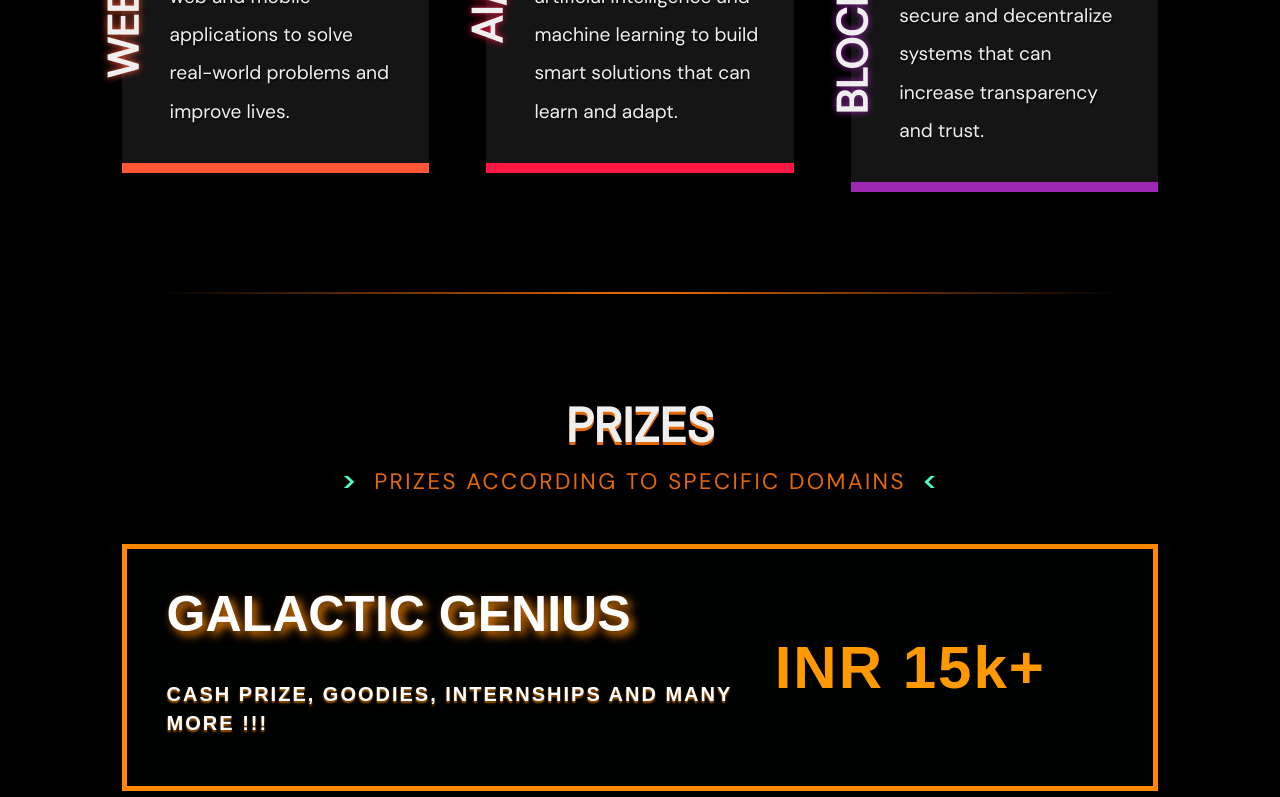
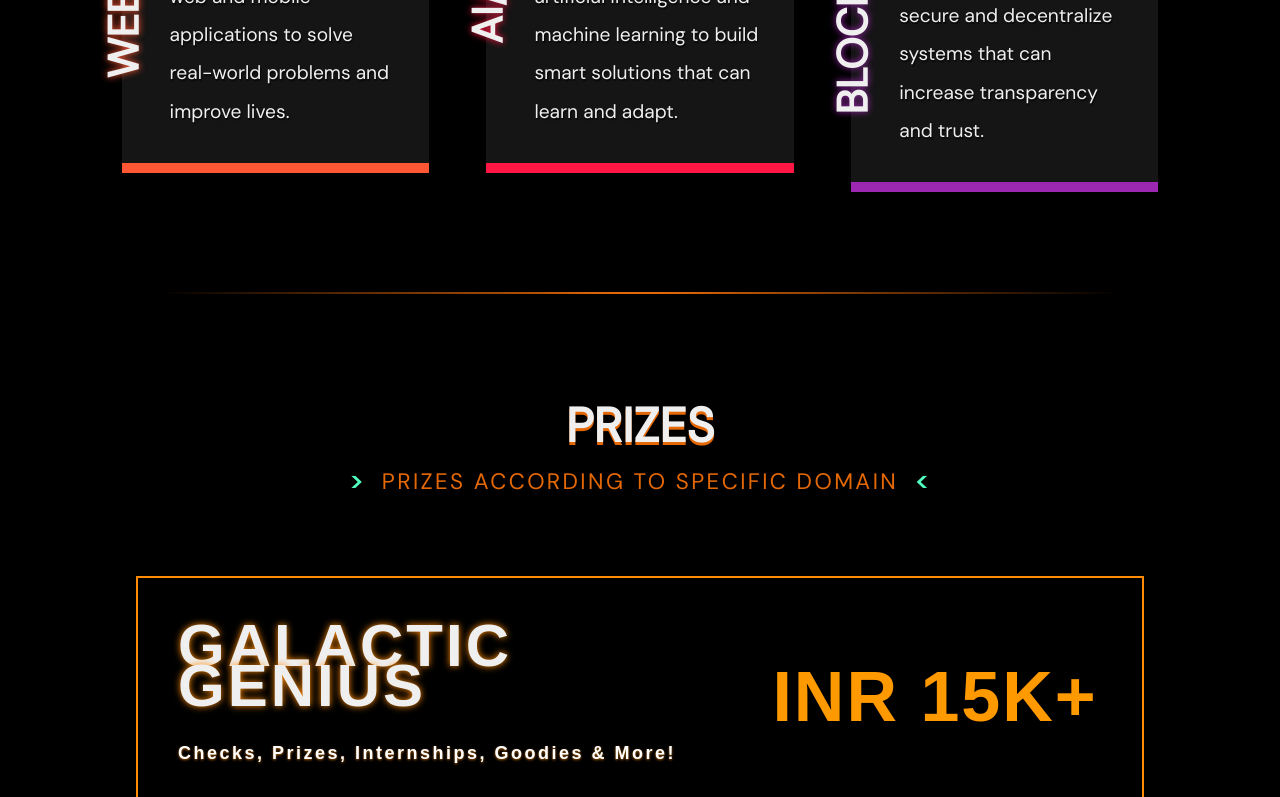
Before and after one commit to CSI-KJSCE/Hackerstellar, a React (Create React App) app: page / in a window 1280 px wide. Shown: the part 2000-2797 px from the top of the page. Built offline with nearby package versions, Linux system fonts and the light colour scheme.

Commit message:
feat: && refactor: prizes

```diff
--- a/src/App.js
+++ b/src/App.js
@@ -52,7 +52,7 @@ function App() {
 
   return (
     <>
-      <Preloader show={showPreloader} />
+      {/* <Preloader show={showPreloader} /> */}
       <TopNavbar current={current} />
       <LeftNavbar current={current} />
       <RightNavbar />
--- a/src/data/prizes/prizes.json
+++ b/src/data/prizes/prizes.json
@@ -1,17 +1,30 @@
-[
+{
+  "overall": [
     {
-        "domain" : "AI/ML",
-        "prize" : "10",
-        "desc" : "CASH PRIZE AND GOODIES WORTH 1L+, INTERNSHIPS AND MANY MORE !!! "
+      "domain": "GALACTIC GENIUS",
+      "prize": "15",
+      "desc": "Checks, Prizes, Internships, Goodies & More!",
+      "color": "#FF8A04"
+    }
+  ],
+  "domain": [
+    {
+      "domain": "AI/ML",
+      "prize": "10",
+      "desc": "Internships, Goodies & More!",
+      "color": "#FF5733"
     },
     {
-        "domain" : "WEB/APP",
-        "prize" : "10",
-        "desc" : "CASH PRIZE AND GOODIES WORTH 1L+, INTERNSHIPS AND MANY MORE !!! "
+      "domain": "WEB/APP",
+      "prize": "10",
+      "desc": "Internships, Goodies & More!",
+      "color": "#FF1744"
     },
     {
-        "domain" : "BLOCKCHAIN",
-        "prize" : "10",
-        "desc" : "CASH PRIZE AND GOODIES WORTH 1L+, INTERNSHIPS AND MANY MORE !!! "
+      "domain": "BLOCKCHAIN",
+      "prize": "10",
+      "desc": "Internships, Goodies & More!",
+      "color": "#9C27B0"
     }
-]
+  ]
+}
--- a/src/pages/Prizes.js
+++ b/src/pages/Prizes.js
@@ -1,55 +1,104 @@
-import React, { useState, useEffect } from "react";
+import React, { useEffect } from "react";
 import "./styles/Prizes.css";
 import data from "../data/prizes/prizes.json";
+import AOS from "aos";
+import "aos/dist/aos.css";
 
-const Prize = (props) => {
+const FirstPrize = ({ domain, prize, desc, color }) => {
   return (
-    <>
-      <div className="domain_child">
-        <div className="prizes_title_2">{props.domain}</div>
-        <div className="prizes_subtitle">INR {props.prize}k+</div>
-        <div className="prizes_card_content">{props.desc}</div>
+    <div
+      className="prizes_galactic_genius"
+      style={{ border: `2.5px solid ${color}` }}
+      data-aos="fade-up"
+      data-aos-anchor-placement="top-bottom"
+    >
+      <div className="prizes_gg_wrapper">
+        <div
+          className="prizes_gg_title"
+          style={{
+            textShadow: `0px 0px 7.5px ${color}`,
+          }}
+        >
+          {domain}
         </div>
-    </>
+        <div className="prizes_gg_content">{desc}</div>
+      </div>
+      <div className="prizes_gg_subtitle">INR {prize}K+</div>
+    </div>
   );
 };
+
+const DomainPrize = ({ domain, prize, desc, color }) => {
+  return (
+    <div
+      className="domain_child"
+      style={{ border: `2.5px solid ${color}` }}
+      data-aos="fade-up"
+      data-aos-anchor-placement="top-bottom"
+    >
+      <div
+        className="prizes_title_2"
+        style={{
+          textShadow: `0px 0px 7.5px ${color}`,
+        }}
+      >
+        {domain}
+      </div>
+      <div
+        className="prizes_subtitle"
+        style={{
+          color: `${color}`,
+        }}
+      >
+        INR {prize}K+
+      </div>
+      <div className="prizes_card_content">{desc}</div>
+    </div>
+  );
+};
+
 const Prizes = () => {
+  const overall = data.overall;
+  const domain = data.domain;
+
+  useEffect(() => {
+    AOS.init();
+  }, []);
+
   return (
-    <>
     <div className="prizes">
       <div className="prizes_title">
         <h1>Prizes</h1>
         <p>
-            {" "}
-            <span>&gt;</span> PRIZES ACCORDING TO SPECIFIC DOMAINS{" "}
-            <span>&lt;</span>{" "}
+          <span>&gt;</span> PRIZES ACCORDING TO SPECIFIC DOMAIN{" "}
+          <span>&lt;</span>
         </p>
       </div>
       <div className="prizes_main_div">
-          <div className="prizes_galactic_genius">
-            <div className="prizes_gg_wrapper">
-              <div className="prizes_gg_title">GALACTIC GENIUS </div>
-              <div className="prizes_gg_content">
-                CASH PRIZE, GOODIES, INTERNSHIPS AND MANY MORE !!!{" "}
-              </div>
-            </div>
-            <div className="prizes_gg_subtitle">INR 15k+</div>
-          </div>
-          <div className="prizes_domains">
-            {data.map((item) => {
+        {overall.map((item) => {
           return (
-                <Prize
-                  key={item.title}
+            <FirstPrize
+              key={item.domain}
               domain={item.domain}
               prize={item.prize}
               desc={item.desc}
+              color={item.color}
             />
           );
         })}
+        <div className="prizes_domains">
+          {domain.map((item) => (
+            <DomainPrize
+              key={item.domain}
+              domain={item.domain}
+              prize={item.prize}
+              desc={item.desc}
+              color={item.color}
+            />
+          ))}
         </div>
       </div>
     </div>
-    </>
   );
 };
 
--- a/src/pages/styles/Prizes.css
+++ b/src/pages/styles/Prizes.css
@@ -40,7 +40,7 @@
   display: flex;
   flex-direction: column;
   gap: 2rem;
-  margin-top: 3rem;
+  margin-top: 5rem;
   justify-content: center;
   align-items: center;
   width: 100%;
@@ -48,30 +48,33 @@
 .prizes_galactic_genius {
   display: flex;
   height: auto;
-  width: 90%;
-  background-color: #000101;
-  border: 5px solid #ff8800;
+  width: 87.5%;
+  background-color: rgba(0, 0, 0, 0.4);
+  backdrop-filter: blur(4px);
 }
 .prizes_gg_wrapper {
   margin: 3rem 2.5rem;
   flex: 3;
 }
 .prizes_gg_title {
+  text-align: left;
+  text-transform: uppercase;
+  font-size: 60px;
+  letter-spacing: 3px;
   font-family: "Montserrat", sans-serif;
-  font-weight: 800;
-  font-size: 50px;
-  line-height: 35px;
-  text-shadow: 4px 4px 10px rgb(255, 136, 0);
-  margin-bottom: 2rem;
+  font-weight: bold;
+  color: #efefef;
+  line-height: 40px;
+  z-index: 5;
 }
 .prizes_gg_content {
   font-family: "Montserrat", sans-serif;
   font-weight: 700;
-  font-size: 20px;
-  line-height: 29px;
-  letter-spacing: 2px;
-  text-shadow: 0px 2px 2px #ac5d00;
-  margin-top: 3rem;
+  font-size: 18px;
+  line-height: 30px;
+  letter-spacing: 2.5px;
+  text-shadow: 0px 1px 2.5px #ac5d00;
+  margin-top: 2rem;
 }
 
 .prizes_gg_subtitle {
@@ -80,8 +83,8 @@
   font-family: "Montserrat", sans-serif;
   font-style: normal;
   font-weight: 900;
-  font-size: 60px;
-  line-height: 35px;
+  font-size: 70px;
+  line-height: 40px;
   letter-spacing: 2px;
   color: #ff9900;
 }
@@ -101,40 +104,45 @@
   justify-content: center;
   align-items: center;
   height: auto;
-  background-color: #000101;
-  border: 5px solid #c86b00;
+  padding: 1.5rem;
+  background-color: rgba(0, 0, 0, 0.4);
+  backdrop-filter: blur(4px);
 }
 .prizes_title_2 {
-  font-style: normal;
-  font-size: 2rem;
-  font-weight: 800;
-  text-shadow: 2px 2px 8px rgba(255, 138, 0, 0.9);
-  font-size: 33px;
-  letter-spacing: 2px;
-  margin: 2rem 0 2.5rem 0;
+  text-align: center;
+  text-transform: uppercase;
+  font-size: 25px;
+  letter-spacing: 3px;
   font-family: "Montserrat", sans-serif;
+  font-weight: bold;
+  color: #efefef;
+  line-height: 40px;
+  z-index: 5;
+  margin: 2rem 1rem 0;
 }
 
 .prizes_subtitle {
-  letter-spacing: 2px;
-  font-style: normal;
+  text-align: center;
+  text-transform: uppercase;
+  font-size: 50px;
+  letter-spacing: 3px;
+  font-family: "Montserrat", sans-serif;
   font-weight: 900;
-  line-height: 35px;
-  color: #ff9900;
-  font-size: 40px;
-  font-family: "Montserrat", sans-serif;
+  color: #efefef;
+  line-height: 40px;
+  z-index: 5;
   margin-bottom: 2rem;
 }
 .prizes_card_content {
-  font-weight: 700;
-  font-size: 18px;
-  color: #e8e8e8;
-  text-shadow: 0px 2px 2px #ac5d00;
   text-align: center;
+  font-size: 15px;
+  font-family: "Montserrat", sans-serif;
+  font-weight: 900;
+  color: #efefef;
+  z-index: 5;
   letter-spacing: 1px;
-  font-family: "Montserrat", sans-serif;
-  line-height: 22px;
-  margin: 1rem 2rem;
+  text-shadow: 0px 1px 2.5px #ac5d00;
+  margin: 0rem 1.5rem 2rem 1.5rem;
 }
 
 @keyframes my-animation {
@@ -162,20 +170,35 @@
   .prizes_domains {
     flex-direction: column;
   }
-  .prizes_gg_wrapper{
+  .prizes_galactic_genius {
+    flex-direction: column-reverse;
+  }
+  .prizes_gg_wrapper {
     display: flex;
     flex-direction: column;
     text-align: center;
-    gap: 3rem;
   }
-  .prizes_gg_title{
+  .prizes_gg_content {
+    font-size: 1rem;
+  }
+  .prizes_gg_title {
+    font-size: 2rem;
+    text-align: center;
+    line-height: 2rem;
+  }
+  .prizes_gg_subtitle {
+    font-size: 2.75rem;
+    text-align: center;
+    margin-top: 2.5rem;
+  }
+  .prizes_subtitle {
     font-size: 2.5rem;
+    letter-spacing: 1px;
   }
-  .prizes_gg_subtitle{
-    font-size: 2.5rem;
-    position: absolute;
-    right: 55px;
-    top: 330px;
-
+  .prizes_title_2 {
+    font-size: 1.5rem;
+  }
+  .prizes_card_content {
+    font-size: 1rem;
   }
 }
```
Also changed, not shown: 1 other file (tests, documents, lock files or other folders). Lines whose indentation alone changed are shown as unchanged.
